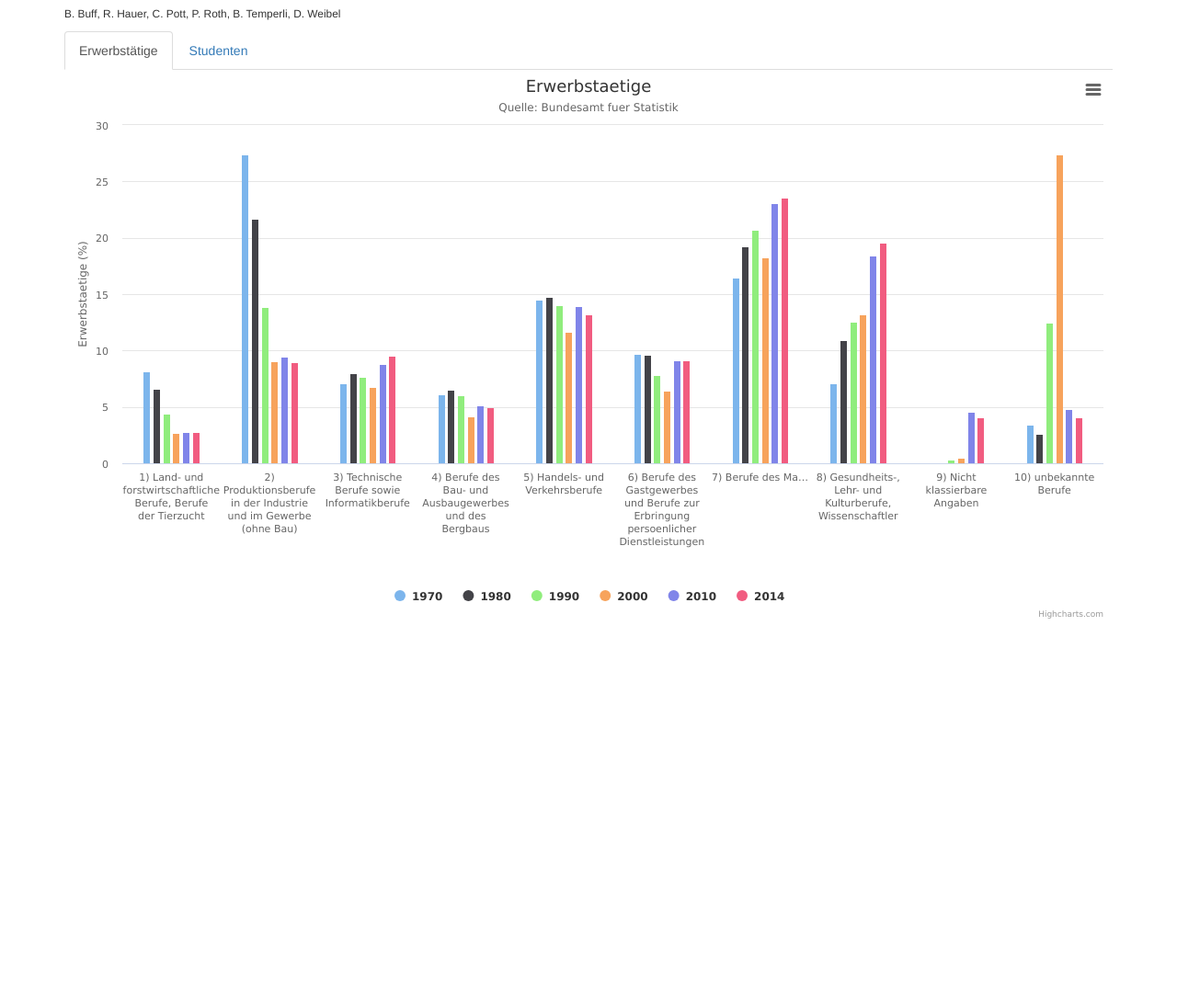
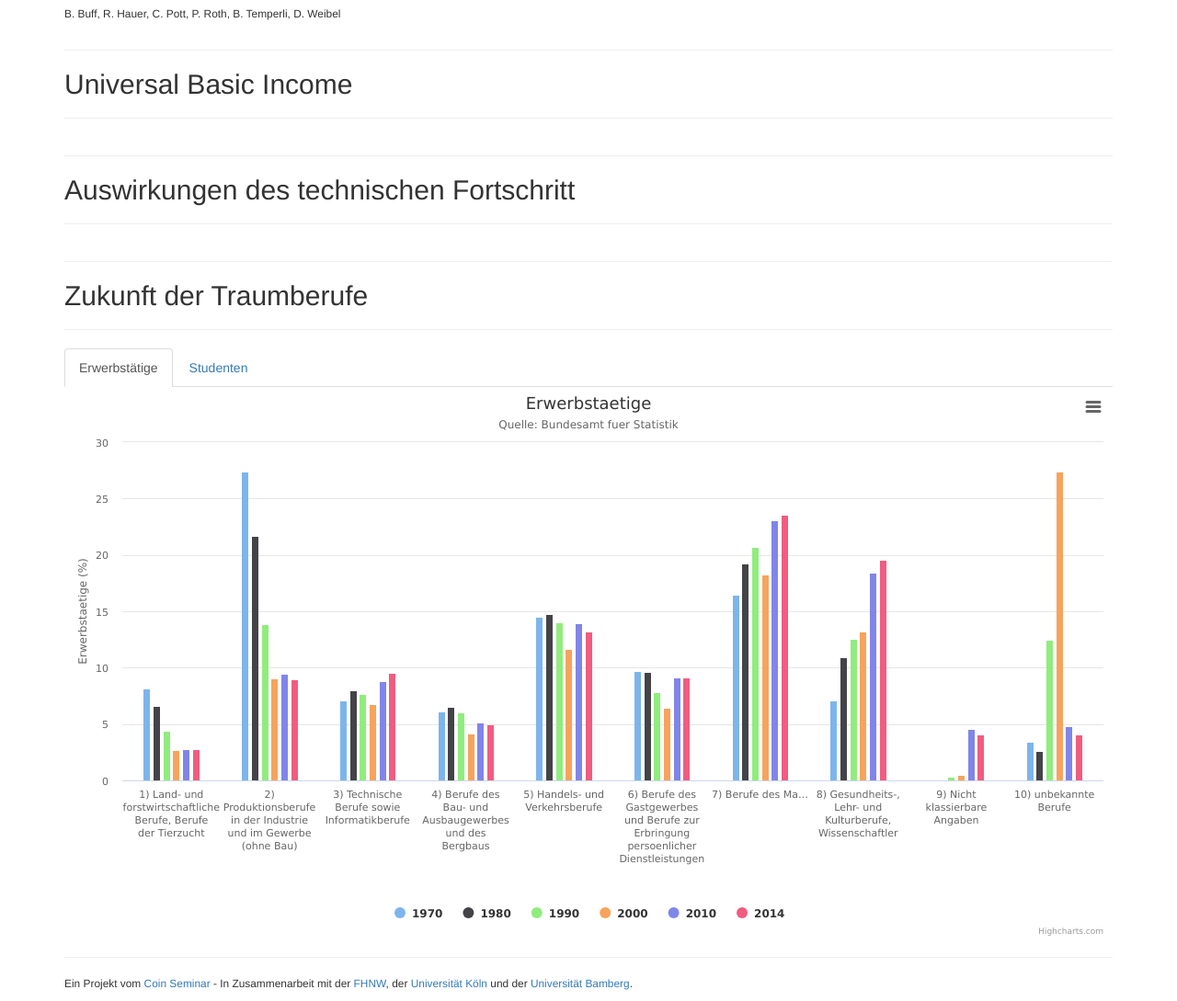
Before and after one commit to btemperli/fhnw_coin_group4-website, a plain HTML site: page index.html in a window 1280 px wide. Shown: the part 63-1152 px from the top of the page at 92% size. Before the commit the page ends 800 px from the top, so only its background shows below. Drawn offline with nearby package versions, Linux system fonts and the light colour scheme.

Commit message:
prepared content-placeholder for the two other themes

```diff
--- a/index.html
+++ b/index.html
@@ -19,6 +19,26 @@
     </section>
 
     <section class="container">
+        <hr/>
+        <h2>Universal Basic Income</h2>
+        <hr/>
+
+        <!-- TODO -->
+    </section>
+
+    <section class="container">
+        <hr/>
+        <h2>Auswirkungen des technischen Fortschritt</h2>
+        <hr/>
+
+        <!-- TODO -->
+    </section>
+
+    <section class="container">
+        <hr/>
+        <h2>Zukunft der Traumberufe</h2>
+        <hr/>
+
         <ul class="nav nav-tabs" role="tablist" id="nav-tabs">
             <li role="presentation" class="active"><a href="#tab-1" role="tab" data-toggle="tab">Erwerbstätige</a></li>
             <li role="presentation"><a href="#tab-2" role="tab" data-toggle="tab">Studenten</a></li>
@@ -39,6 +59,16 @@
         </div>
     </section>
 
+    <footer>
+        <div class="container">
+            <hr/>
+            <p class="small">
+                Ein Projekt vom <a href="https://sites.google.com/site/coincourse16a/home" target="_blank">Coin Seminar</a> -
+                In Zusammenarbeit mit der <a hr="http://www.fhnw.ch/" target="_blank">FHNW</a>, der <a href="https://www.uni-koeln.de/" target="_blank">Universität Köln</a> und der <a href="https://www.uni-bamberg.de/" target="_blank">Universität Bamberg</a>.
+            </p>
+        </div>
+    </footer>
+
 
     <!-- Load all the javascript files. -->
     <script src="https://code.jquery.com/jquery-2.2.4.min.js" integrity="sha256-BbhdlvQf/xTY9gja0Dq3HiwQF8LaCRTXxZKRutelT44=" crossorigin="anonymous"></script>
```
